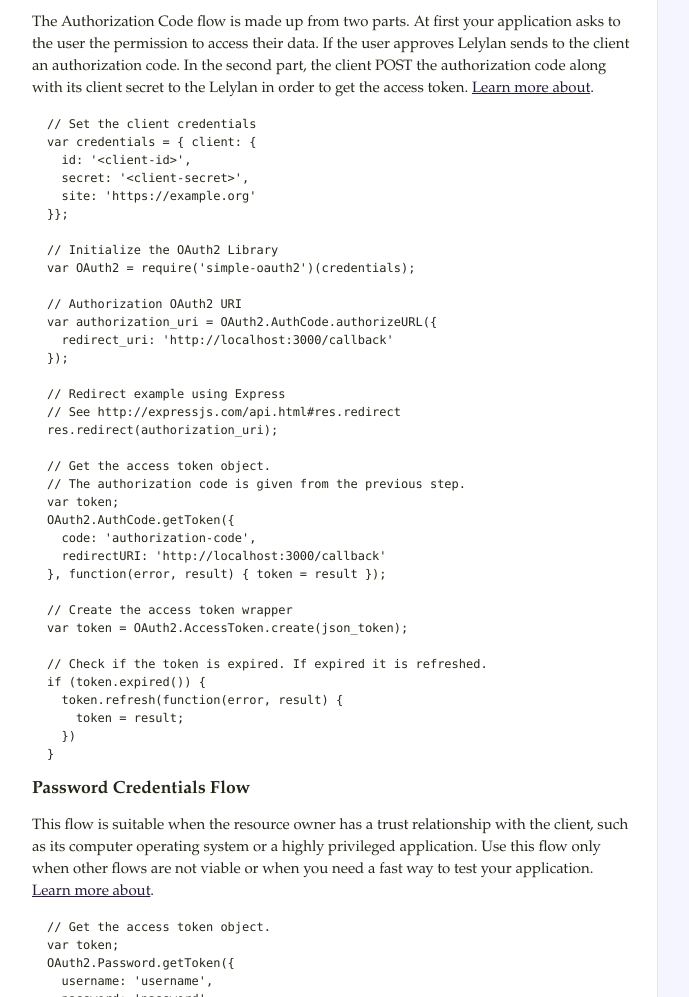
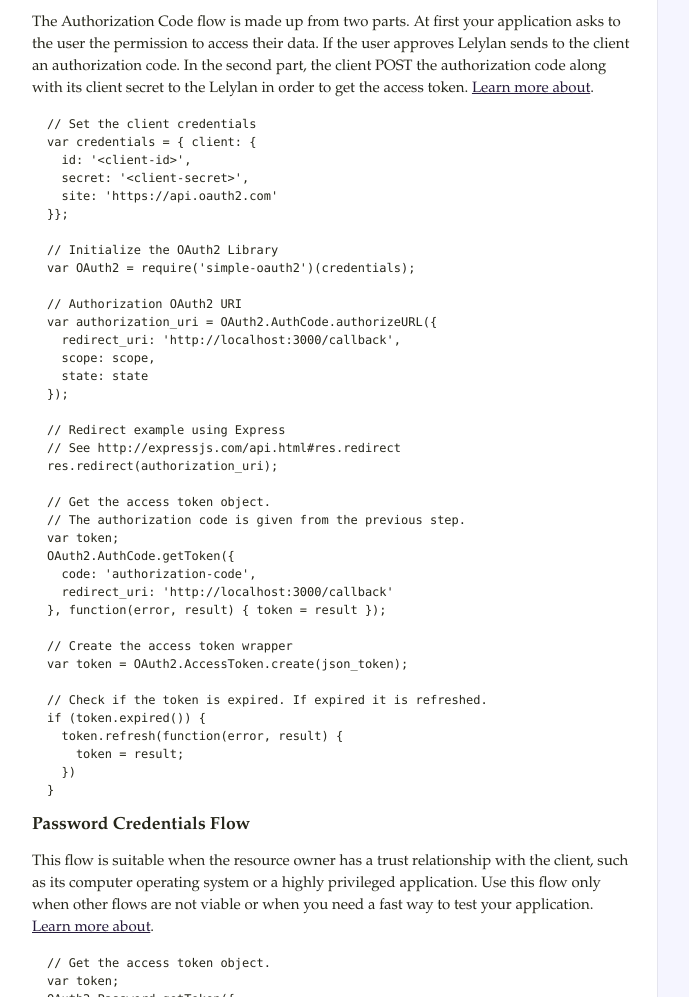
Before and after one commit to lelylan/simple-oauth2, a plain HTML site: page index.html in a window 1280 px wide. Shown: the part 444-1441 px from the top of the page, without its empty margins (18-707 px from the left). Drawn offline with Linux system fonts and the light colour scheme.

Commit message:
Updated documentation with correct examples

```diff
--- a/index.html
+++ b/index.html
@@ -29,7 +29,7 @@ along with its client secret to the Lelylan in order to get the access token.
 var credentials = { client: {
   id: '&lt;client-id&gt;',
   secret: '&lt;client-secret&gt;',
-  site: 'https://example.org'
+  site: 'https://api.oauth2.com'
 }};
 
 // Initialize the OAuth2 Library
@@ -37,7 +37,9 @@ var OAuth2 = require('simple-oauth2')(credentials);
 
 // Authorization OAuth2 URI
 var authorization_uri = OAuth2.AuthCode.authorizeURL({
-  redirect_uri: 'http://localhost:3000/callback'
+  redirect_uri: 'http://localhost:3000/callback',
+  scope: scope,
+  state: state
 });
 
 // Redirect example using Express
@@ -49,7 +51,7 @@ res.redirect(authorization_uri);
 var token;
 OAuth2.AuthCode.getToken({
   code: 'authorization-code',
-  redirectURI: 'http://localhost:3000/callback'
+  redirect_uri: 'http://localhost:3000/callback'
 }, function(error, result) { token = result });
 
 // Create the access token wrapper
```
